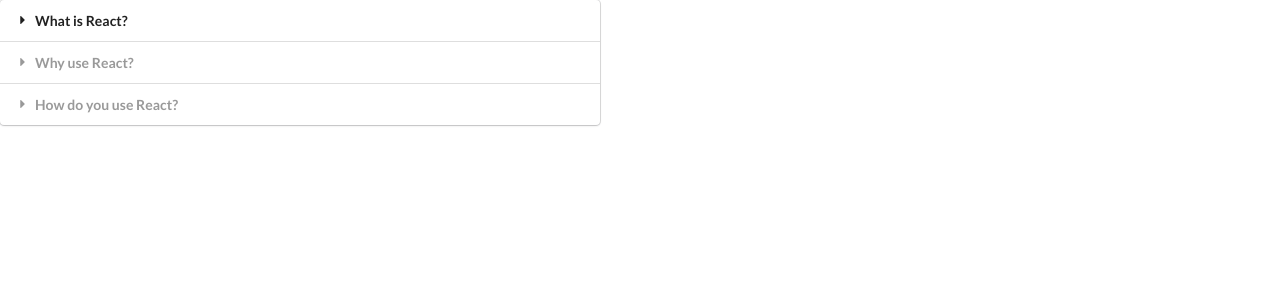
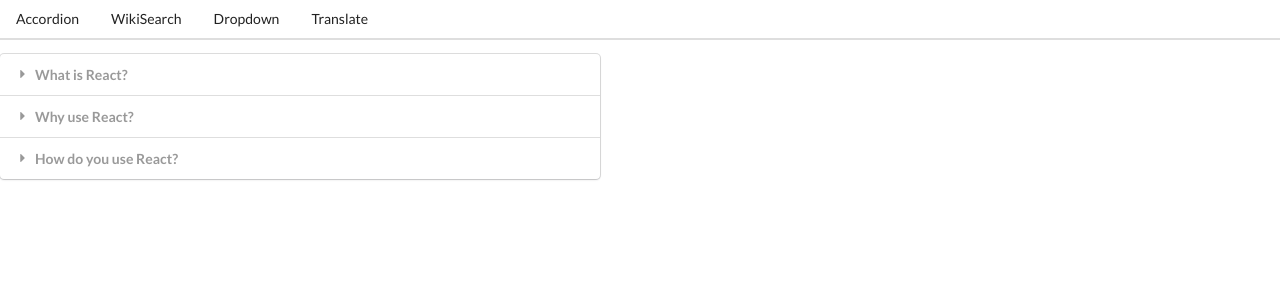
Before and after one commit to DawnMD/widgets, a React (Create React App) app: page / in a window 1280 px wide. Shown: the top 300 px of the page. Built offline with nearby package versions, Linux system fonts and the light colour scheme.

Commit message:
refreshed route

```diff
--- a/src/App.js
+++ b/src/App.js
@@ -4,6 +4,7 @@
 import Dropdown from "./components/Dropdown/Dropdown";
 import Translate from "./components/Translate/Translate";
 import Route from "./components/Route";
+import Header from "./components/Header/Header";
 import "semantic-ui-css/semantic.min.css";
 
 const datas = [
@@ -27,9 +28,9 @@
 ];
 export default () => {
   const [selected, setSelected] = useState(options[0]);
-  // const [openDropdown, setOpenDropdown] = useState(true);
   return (
     <div>
+      <Header />
       <Route path="/">
         <Accordion datas={datas} />
       </Route>
--- /dev/null
+++ b/src/components/Header/Header.jsx
@@ -0,0 +1,22 @@
+import Link from "../Link";
+
+const Header = () => {
+  return (
+    <div className="ui secondary pointing menu">
+      <Link className="item" href="/">
+        Accordion
+      </Link>
+      <Link className="item" href="/wikisearch">
+        WikiSearch
+      </Link>
+      <Link className="item" href="/dropdown">
+        Dropdown
+      </Link>
+      <Link className="item" href="/translate">
+        Translate
+      </Link>
+    </div>
+  );
+};
+
+export default Header;
--- /dev/null
+++ b/src/components/Link.js
@@ -0,0 +1,19 @@
+const Link = ({ href, children, className }) => {
+  const onClick = (event) => {
+    if (event.metaKey || event.ctrlKey) {
+      return;
+    }
+    event.preventDefault();
+    window.history.pushState({}, "", href);
+
+    const navEvent = new PopStateEvent("popstate");
+    window.dispatchEvent(navEvent);
+  };
+  return (
+    <a onClick={onClick} href={href} className={className}>
+      {children}
+    </a>
+  );
+};
+
+export default Link;
--- a/src/components/Route.js
+++ b/src/components/Route.js
@@ -1,5 +1,17 @@
+import { useEffect, useState } from "react";
+
 const Route = ({ path, children }) => {
-  return window.location.pathname === path ? children : null;
+  const [location, setLocation] = useState(window.location.pathname);
+  useEffect(() => {
+    const onLocationChange = () => {
+      setLocation(window.location.pathname);
+    };
+    window.addEventListener("popstate", onLocationChange);
+    return () => {
+      window.removeEventListener("popstate", onLocationChange);
+    };
+  });
+  return location === path ? children : null;
 };
 
 export default Route;
```
